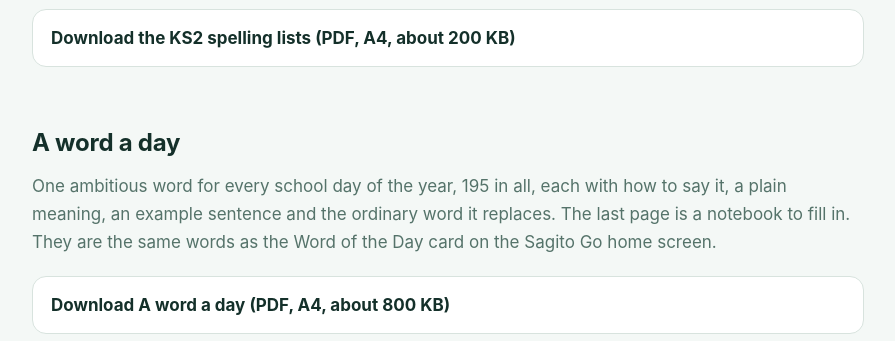
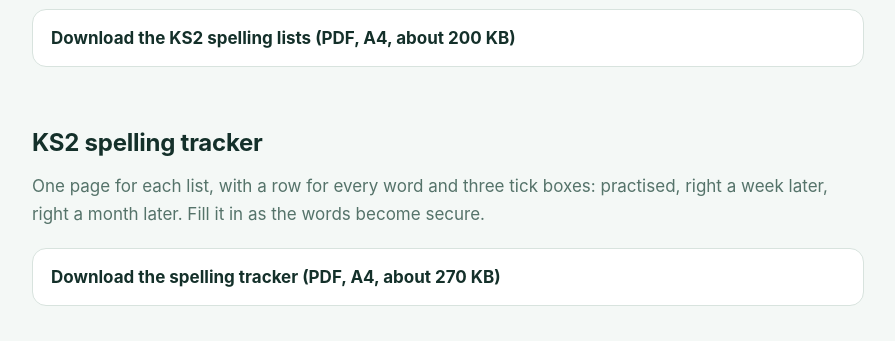
Before and after one commit to niqluong-commits/sagitogo-site, a plain HTML site: page resources/index.html in a window 1280 px wide. Shown: the part 980-1321 px from the top of the page, without its empty margins (192-1087 px from the left). Drawn offline with Linux system fonts and the light colour scheme.

Commit message:
Resources: KS2 spelling tracker
Co-Authored-By: Claude Sonnet 5.5 <noreply@anthropic.com>

```diff
--- a/resources/index.html
+++ b/resources/index.html
@@ -106,6 +106,11 @@
   <div class="res">
     <a class="block" href="/resources/sagito-go-ks2-spelling-lists.pdf" download>Download the KS2 spelling lists (PDF, A4, about 200 KB)</a>
   </div>
+  <h2>KS2 spelling tracker</h2>
+  <p>One page for each list, with a row for every word and three tick boxes: practised, right a week later, right a month later. Fill it in as the words become secure.</p>
+  <div class="res">
+    <a class="block" href="/resources/sagito-go-ks2-spelling-tracker.pdf" download>Download the spelling tracker (PDF, A4, about 270 KB)</a>
+  </div>
   <h2>A word a day</h2>
   <p>One ambitious word for every school day of the year, 195 in all, each with how to say it, a plain meaning, an example sentence and the ordinary word it replaces. The last page is a notebook to fill in. They are the same words as the Word of the Day card on the Sagito Go home screen.</p>
   <div class="res">
```
Also changed, not shown: 1 other file.
